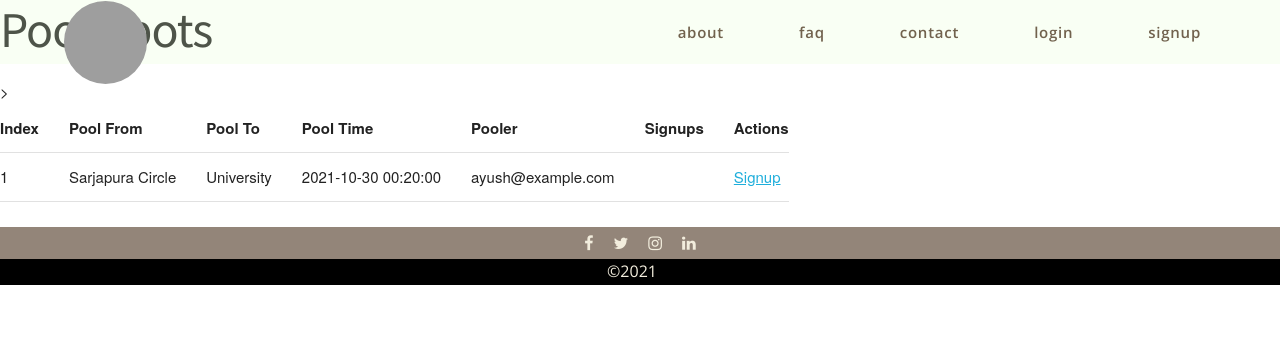
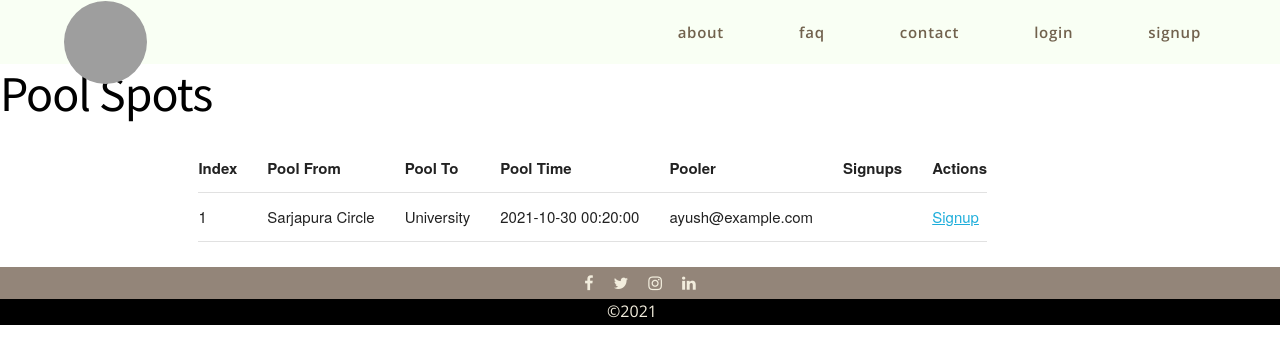
Before and after one commit to AyushMukherjee/suslab, a Flask app: page /pool/ in a window 1280 px wide. Shown: the top 364 px of the page. Run offline with Flask 2, Linux system fonts and the light colour scheme; data comes from the database, SQL or seed files in the repository; data that the repository does not hold is empty; some libraries are stand-ins or nearby versions; grey boxes are pictures that could not be loaded.

Commit message:
add spacer to the pool spots

```diff
--- a/suslab/static/css/base.css
+++ b/suslab/static/css/base.css
@@ -39,6 +39,10 @@ body {
 h1, h2, h3, h4, h5, h6{
     font-family: var(--ff-sans);
     color: var(--colour-black);
+}
+
+.spacer {
+    height: var(--nav-height);
 }
 
 a:not(.button, .button-primary):is(:hover, :focus) {
--- a/suslab/static/css/index.css
+++ b/suslab/static/css/index.css
@@ -128,7 +128,7 @@ main {
 }
 
 .window-top {
-    height: var(--section-height-primary);
+    height: calc(var(--section-height-primary) - var(--nav-height));
 }
 
 .window-top > header{
--- a/suslab/templates/base.html
+++ b/suslab/templates/base.html
@@ -28,7 +28,6 @@
 </head>
 
 <body>
-
   <!-- Add your site or application content here -->
   <script src="{{ url_for('static', filename='js/vendor/modernizr-3.11.2.min.js') }}"></script>
   <script src="{{ url_for('static', filename='js/plugins.js') }}"></script>
@@ -38,7 +37,7 @@
 
   <nav class="navbar">
     <div class="home" id="home">
-      <a href="/" class="logo" >
+      <a href="/" class="logo">
         <img class="logo" id="logo" src="https://picsum.photos/200">
       </a>
     </div>
@@ -68,7 +67,7 @@
     </div>
   </nav>
 
-
+  <div class="spacer"></div>
   {% block body %}{% endblock %}
 
   <section class="social-media flex-horizontal">
--- a/suslab/templates/pool/index.html
+++ b/suslab/templates/pool/index.html
@@ -10,7 +10,11 @@ Pool Spots
 {% block body %}
 <h1>Pool Spots</h1>
 
-<!--TODO: add create pool button if current user is authenticated-->>
+<!--TODO: add create pool button if current user is authenticated-->
+<div class="container">
+    <div class="row">
+        <div class="one column"></div>
+        <div class="ten columns">
             <table class="center">
                 <tr>
                     <th>Index</th>
@@ -35,4 +39,8 @@ Pool Spots
                     </tr>
                 {% endfor %}
             </table>
+        </div>
+        <div class="one column"></div>
+    </div>
+</div>
 {% endblock %}
```
Lines whose indentation alone changed are shown as unchanged.
